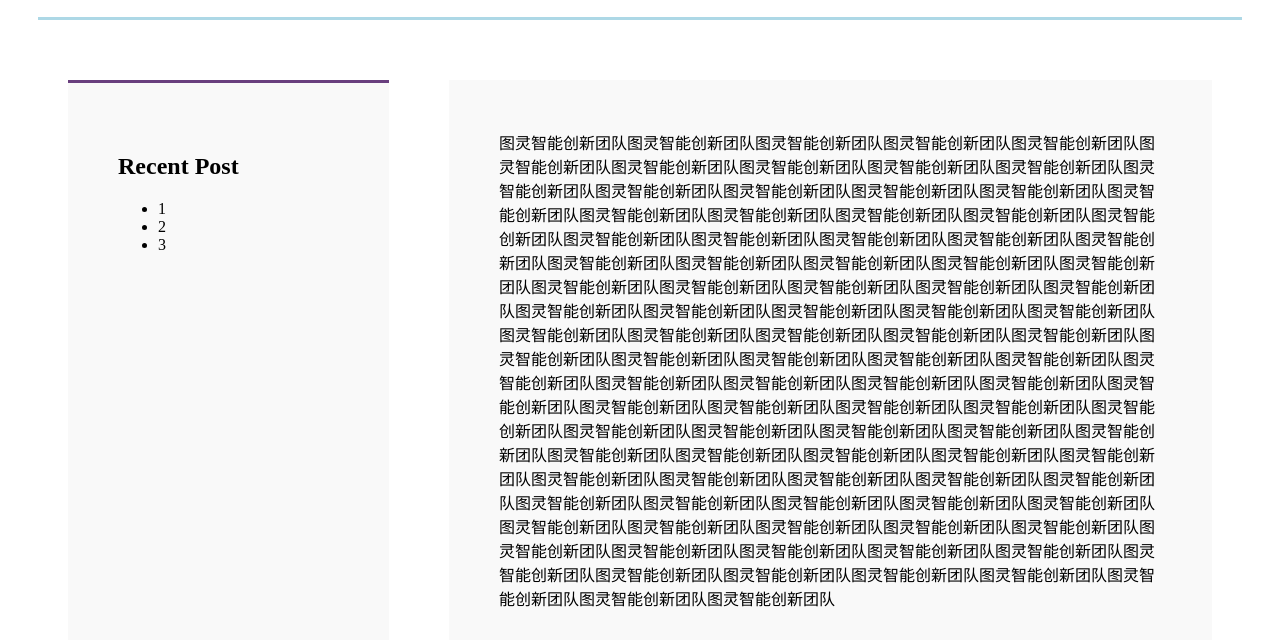
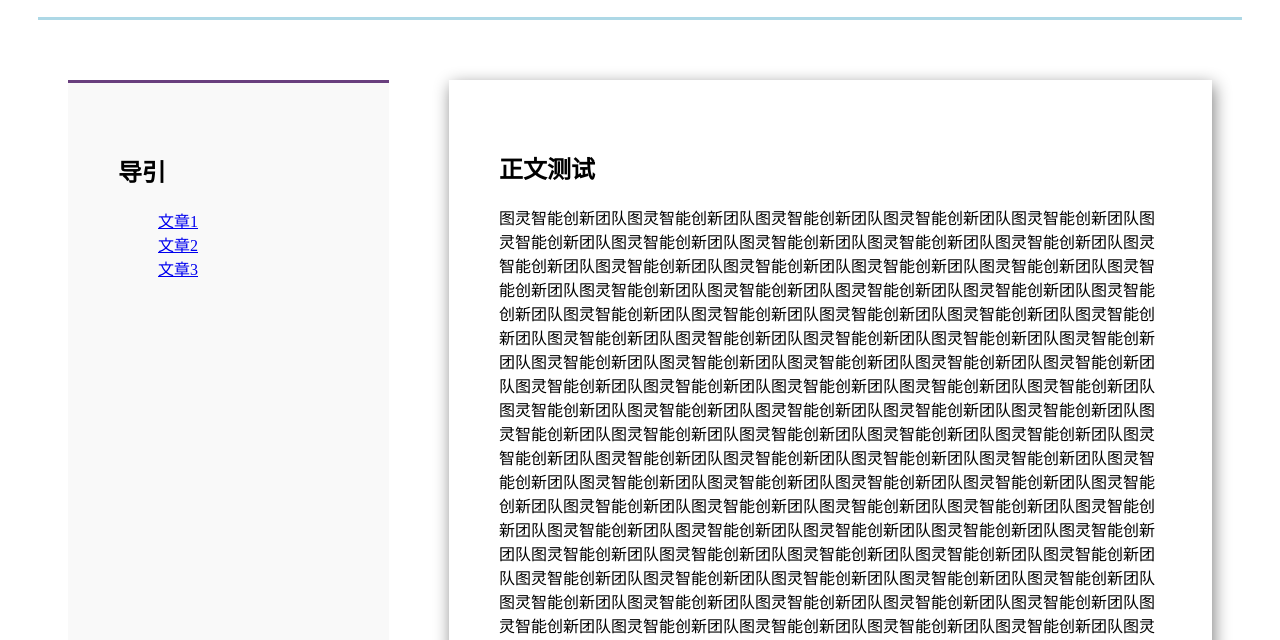
Before and after one commit to TulingTeam/TulingTeam.github.io, a plain HTML site: page index.html in a window 1280 px wide. Shown: the part 160-800 px from the top of the page. Drawn offline with Linux system fonts and the light colour scheme.

Commit message:
flexbox 2

```diff
--- a/index.html
+++ b/index.html
@@ -33,13 +33,17 @@
                 padding: 50px;
                 border-top: 3px solid #693f7e;
                 background-color: #f9f9f9;
+
+
+            }
+            .sidebar ul{
+                list-style-type: none;
             }
             .main{
                 flex: 3;
                 padding: 50px;
                 margin: 30px;
-                background-color: #f9f9f9;
-
+                box-shadow: 2px 5px 16px grey;
             }
             footer{
                 color: #fff;
@@ -77,15 +81,15 @@
             </header>
             <div class="wrapper">
                 <aside class="sidebar">
-                    <h2>Recent Post</h2>
+                    <h2>导引</h2>
                     <ul>
-                        <li>1</li>
-                        <li>2</li>
-                        <li>3</li>
+                        <li><a href="#">文章1</a></li>
+                        <li><a href="#">文章2</a></li>
+                        <li><a href="#">文章3</a></li>
                     </ul>
                 </aside>
                 <section class="main">
-
+                    <h2>正文测试</h2>
                 </section>
             </div>
             <footer>
@@ -94,7 +98,7 @@
         </div>
     </body>
     <script type="text/javascript">
-        for (var i = 0; i < 100; i++) {
+        for (var i = 0; i < 400; i++) {
             document.querySelector(".main").innerHTML += "图灵智能创新团队"
         }
     </script>
```
